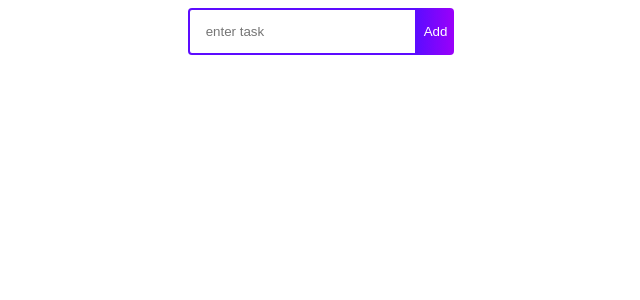
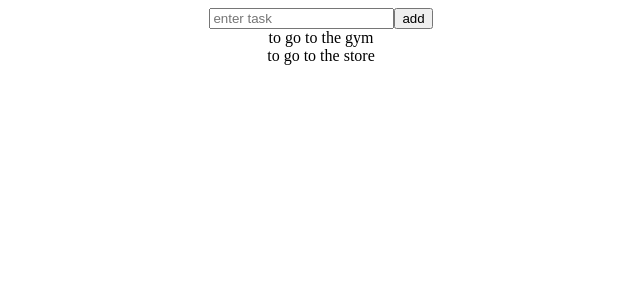
Before and after one commit to kittensgit/simple-todo-list, a React (Create React App) app: page / in a window 1280 px wide. Shown: the top 300 px of the page, without its empty margins (319-959 px from the left). Built offline with nearby package versions, Linux system fonts and the light colour scheme.

Commit message:
TodoForm, Todo

```diff
--- a/src/App.js
+++ b/src/App.js
@@ -1,37 +1,35 @@
 import React, { useState } from 'react';
-import ToDo from './ToDo';
-import ToDoForm from './ToDoForm';
+import Todo from './Todo';
 import { v4 } from 'uuid';
+import TodoForm from './TodoForm';
 
 const App = () => {
-    const [todos, setTodos] = useState([]);
+    const [todos, setTodos] = useState([
+        {
+            id: v4(),
+            tasks: 'to go to the gym',
+            status: false,
+        },
+        {
+            id: v4(),
+            tasks: 'to go to the store',
+            status: false,
+        },
+    ]);
 
-    const addTodo = (task) => {
-        if (task) {
-            const newTodo = {
-                id: v4(),
-                task,
-                complete: false,
-            };
-            setTodos([...todos, newTodo]);
-        }
+    const addTodo = (tasks) => {
+        const newTodo = {
+            id: v4(),
+            tasks,
+            status: false,
+        };
+        setTodos([newTodo, ...todos]);
     };
-
-    const deleteTodo = (id) => {
-        setTodos(todos.filter((todo) => todo.id !== id));
-    };
-
     return (
-        <div className="App">
-            <ToDoForm addTodo={addTodo} />
+        <div className="app">
+            <TodoForm addTodo={addTodo} />
             {todos.map((todo) => (
-                <ToDo
-                    key={todo.id}
-                    id={todo.id}
-                    task={todo.task}
-                    complete={todo.complete}
-                    deleteTodo={deleteTodo}
-                />
+                <Todo tasks={todo.tasks} />
             ))}
         </div>
     );
--- a/src/ToDo.js
+++ b/src/ToDo.js
@@ -1,19 +1,7 @@
 import React from 'react';
 
-const ToDo = ({ id, task, complete, deleteTodo }) => {
-    return (
-        <div className="item-todo">
-            <div>{task}</div>
-            <div
-                onClick={() => {
-                    deleteTodo(id);
-                }}
-                className="item-delete"
-            >
-                X
-            </div>
-        </div>
-    );
+const Todo = ({ tasks }) => {
+    return <div>{tasks}</div>;
 };
 
-export default ToDo;
+export default Todo;
--- a/src/ToDoForm.js
+++ b/src/ToDoForm.js
@@ -1,32 +1,26 @@
 import React, { useState } from 'react';
 
-const ToDoForm = ({ addTodo }) => {
+const TodoForm = ({ addTodo }) => {
     const [value, setValue] = useState('');
 
     const handleChange = (e) => {
         setValue(e.target.value);
     };
+
     const handleAddTodo = () => {
         addTodo(value);
         setValue('');
     };
-    const handleEnter = (e) => {
-        if (e.key === 'Enter') {
-            handleAddTodo();
-        }
-    };
-
     return (
         <div>
             <input
                 onChange={handleChange}
                 value={value}
                 placeholder="enter task"
-                onKeyDown={handleEnter}
             />
             <button onClick={handleAddTodo}>add</button>
         </div>
     );
 };
 
-export default ToDoForm;
+export default TodoForm;
--- a/src/index.css
+++ b/src/index.css
@@ -1,62 +1,6 @@
-.App {
-    text-align: center;
+.app {
+    display: flex;
+    align-items: center;
+    justify-content: space-between;
+    flex-direction: column;
 }
-
-.App .item-todo {
-    padding: 14px;
-    width: 250px;
-    margin: 0 auto;
-    text-align: left;
-    margin-top: 15px;
-    background: linear-gradient(
-        90deg,
-        rgba(93, 12, 255, 1) 0%,
-        rgba(155, 0, 250, 1) 100%
-    );
-    color: #fff;
-    border: none;
-    border-radius: 5px;
-    cursor: pointer;
-}
-
-.App .item-todo .item-text {
-    display: inline-block;
-    cursor: pointer;
-}
-
-.App input {
-    padding: 14px 32px 14px 16px;
-    border-radius: 4px 0 0 4px;
-    border: 2px solid #5d0cff;
-    outline: none;
-    background: transparent;
-}
-
-.App button {
-    padding: 16px 7px;
-    border: none;
-    border-radius: 0 4px 4px 0;
-    cursor: pointer;
-    outline: none;
-    background: linear-gradient(
-        90deg,
-        rgba(93, 12, 255, 1) 0%,
-        rgba(155, 0, 250, 1) 100%
-    );
-    color: #fff;
-    text-transform: capitalize;
-}
-
-.App .item-todo .item-delete {
-    display: inline-block;
-    cursor: pointer;
-    float: right;
-    font-size: 22px;
-    position: relative;
-    left: -4px;
-    bottom: 20px;
-}
-
-.strike {
-    text-decoration: line-through;
-}
```
Also changed, not shown: src/TodoList.js (added).
